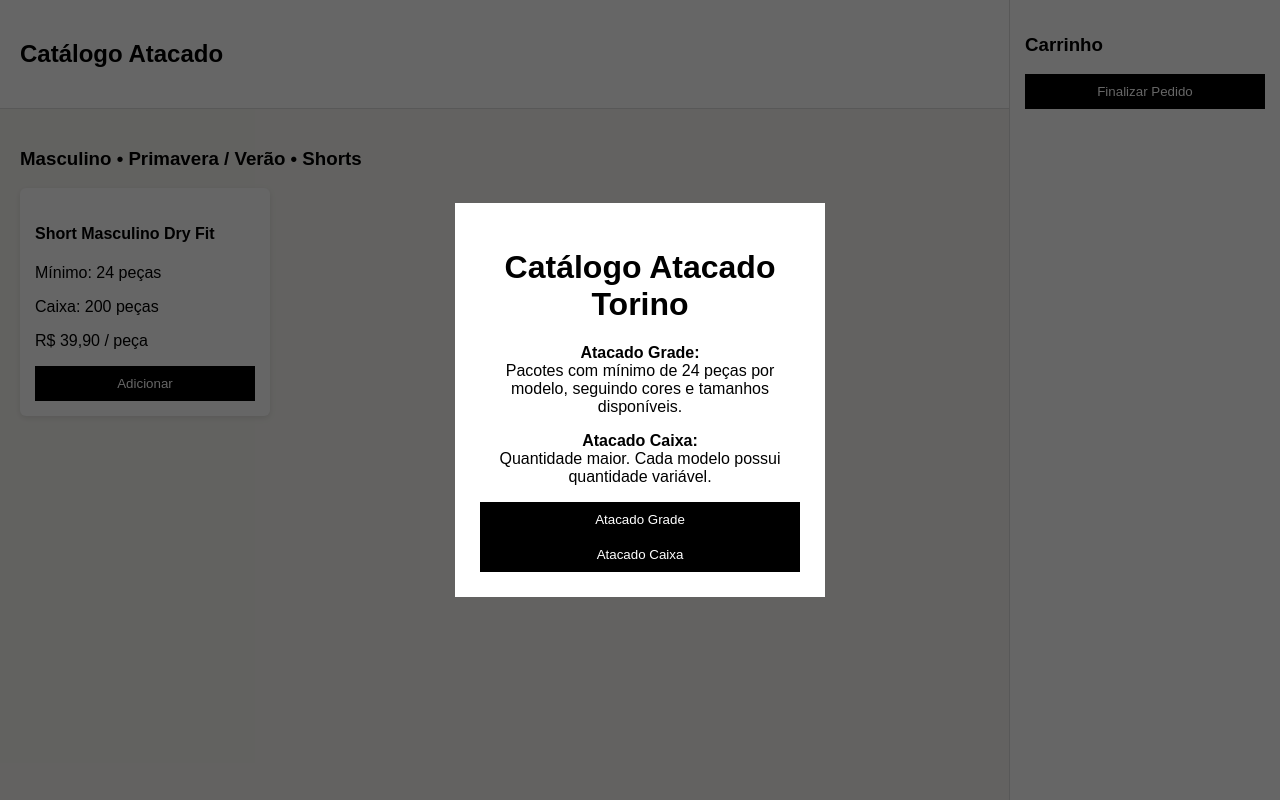
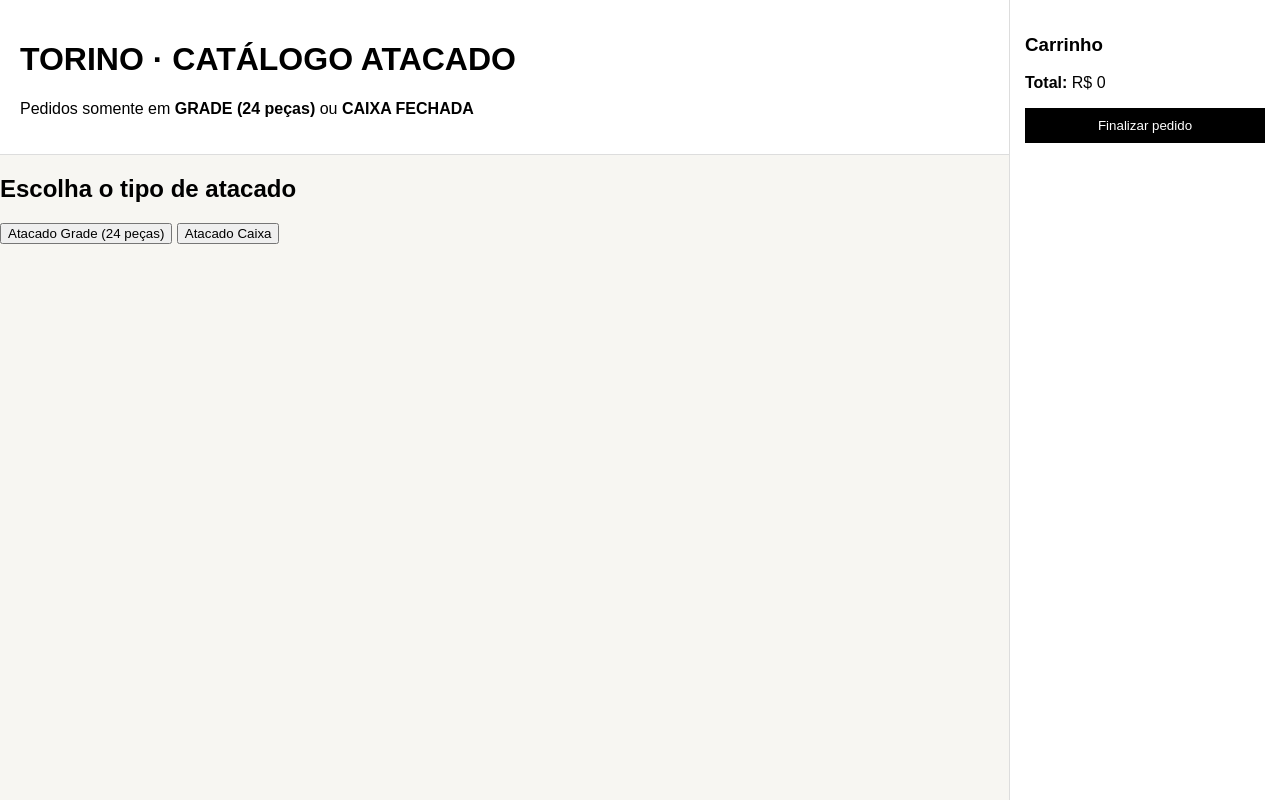
Before and after one commit to torino-cyber/torino2026, a plain HTML site: page index.html in a window 1280 px wide. Drawn offline with Linux system fonts and the light colour scheme.

Commit message:
Update title and restructure HTML layout

```diff
--- a/index.html
+++ b/index.html
@@ -2,80 +2,47 @@
 <html lang="pt-BR">
 <head>
   <meta charset="UTF-8">
-  <title>Catálogo Atacado Torino</title>
+  <title>Torino | Catálogo Atacado</title>
   <link rel="stylesheet" href="style.css">
 </head>
 <body>
 
-<!-- ESCOLHA ATACADO -->
-<div id="tipoAtacado" class="overlay">
-  <div class="box">
-    <h1>Catálogo Atacado Torino</h1>
-
-    <p><strong>Atacado Grade:</strong><br>
-      Pacotes com mínimo de 24 peças por modelo,
-      seguindo cores e tamanhos disponíveis.
-    </p>
-
-    <p><strong>Atacado Caixa:</strong><br>
-      Quantidade maior. Cada modelo possui quantidade variável.
-    </p>
-
-    <button onclick="selecionarAtacado('grade')">Atacado Grade</button>
-    <button onclick="selecionarAtacado('caixa')">Atacado Caixa</button>
-  </div>
-</div>
-
 <header>
-  <h2>Catálogo Atacado</h2>
+  <h1>TORINO · CATÁLOGO ATACADO</h1>
+  <p>Pedidos somente em <strong>GRADE (24 peças)</strong> ou <strong>CAIXA FECHADA</strong></p>
 </header>
 
-<main>
+<section class="tipo-atacado">
+  <h2>Escolha o tipo de atacado</h2>
+  <button onclick="setTipo('grade')">Atacado Grade (24 peças)</button>
+  <button onclick="setTipo('caixa')">Atacado Caixa</button>
+</section>
 
-  <!-- EXEMPLO PRODUTO -->
-  <section>
-    <h3>Masculino • Primavera / Verão • Shorts</h3>
+<main id="produtos"></main>
 
-    <div class="produtos">
-      <div class="produto bloco-grade bloco-caixa">
-        <h4>Short Masculino Dry Fit</h4>
-        <p>Mínimo: 24 peças</p>
-        <p>Caixa: 200 peças</p>
-        <p>R$ 39,90 / peça</p>
-        <button onclick="addCarrinho('Short Masculino Dry Fit', 39.90)">
-          Adicionar
-        </button>
-      </div>
-    </div>
-  </section>
-
-</main>
-
-<!-- CARRINHO -->
+<!-- Carrinho -->
 <aside id="carrinho">
   <h3>Carrinho</h3>
-  <ul id="listaCarrinho"></ul>
-  <p id="total"></p>
-  <button onclick="abrirCheckout()">Finalizar Pedido</button>
+  <ul id="lista-carrinho"></ul>
+  <p><strong>Total:</strong> R$ <span id="total">0</span></p>
+  <button onclick="abrirCheckout()">Finalizar pedido</button>
 </aside>
 
-<!-- CHECKOUT -->
-<div id="checkout" class="overlay hidden">
-  <div class="box">
-    <h3>Finalizar Pedido</h3>
+<!-- Checkout -->
+<div id="checkout" class="hidden">
+  <h2>Finalizar Pedido</h2>
 
-    <input id="nome" placeholder="Nome completo">
-    <input id="email" placeholder="Email">
+  <input type="text" id="nome" placeholder="Nome completo">
+  <input type="email" id="email" placeholder="Email">
 
-    <select id="envio">
-      <option value="">Tipo de envio</option>
-      <option value="Correios">Correios</option>
-      <option value="Transportadora">Transportadora</option>
-      <option value="Retirada">Retirada</option>
-    </select>
+  <select id="envio">
+    <option value="">Método de envio</option>
+    <option>Transportadora</option>
+    <option>Correios</option>
+    <option>Retirada</option>
+  </select>
 
-    <button onclick="finalizarPedido()">Enviar para WhatsApp</button>
-  </div>
+  <button onclick="enviarWhats()">Enviar pedido no WhatsApp</button>
 </div>
 
 <script src="script.js"></script>
```
